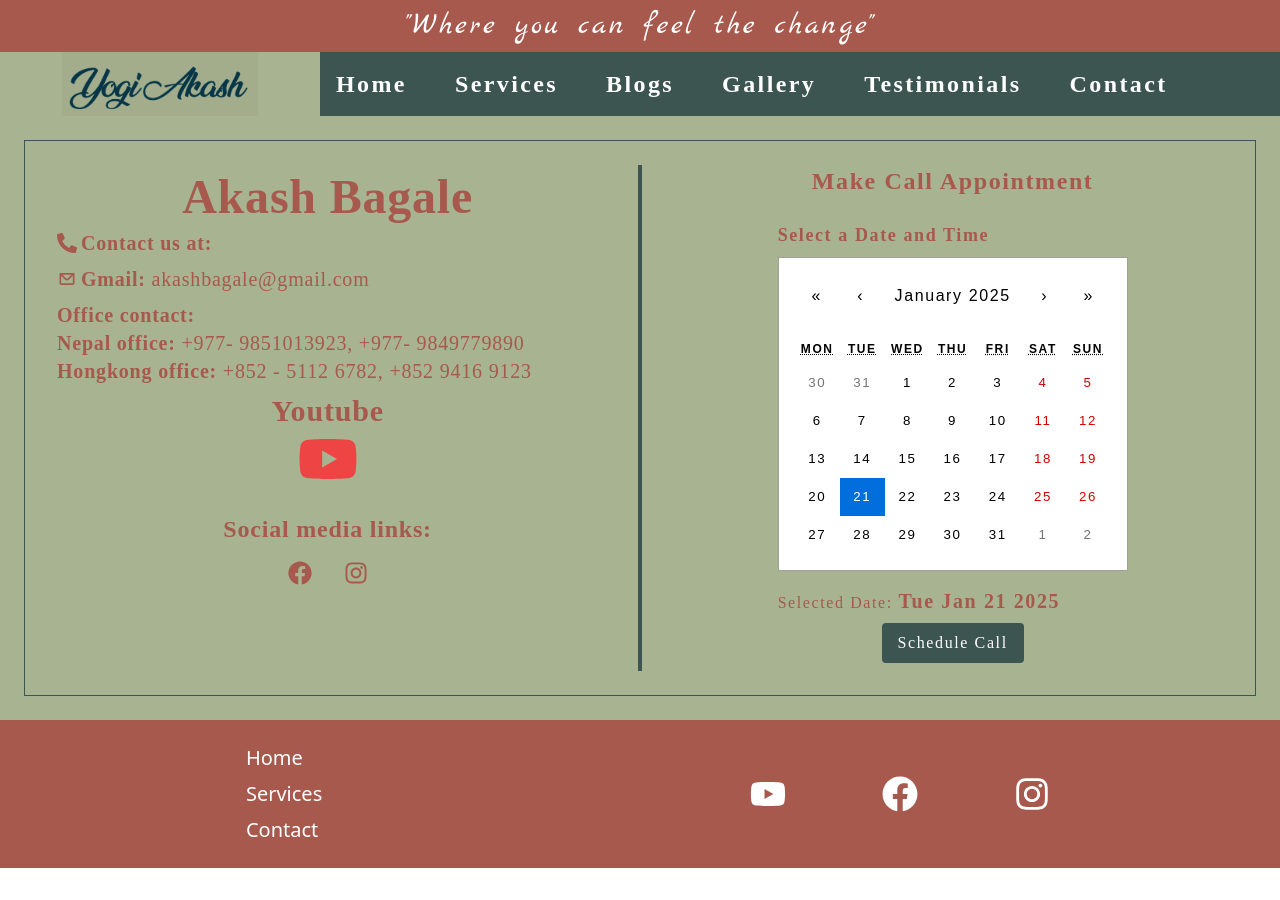
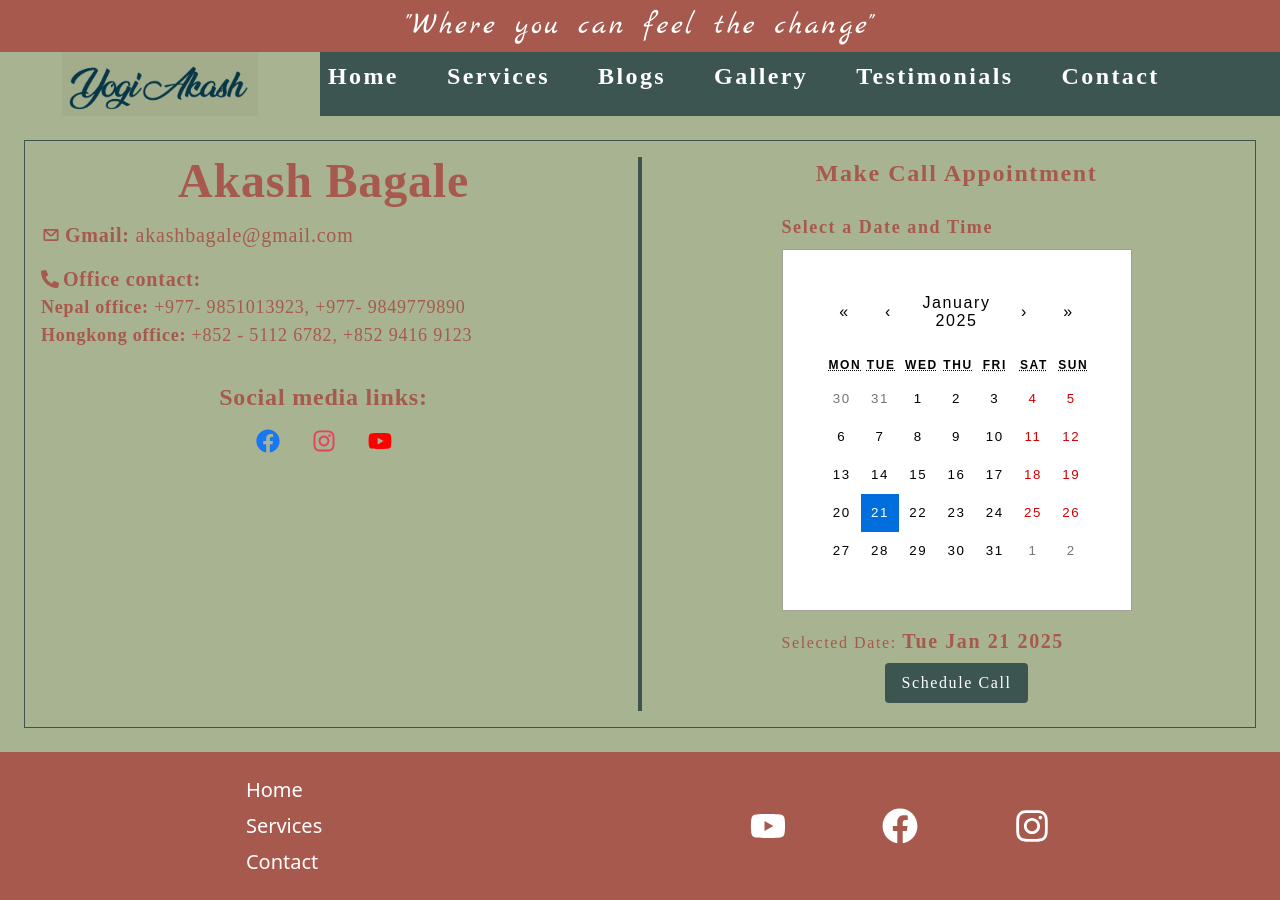
Before and after one commit to shashankapoudel/master-akash-portfolio, a React (Vite) app: page /contact in a window 1280 px wide. Before the commit the page ends 868 px from the top, so only its background shows below. Built offline with nearby package versions, Linux system fonts and the light colour scheme.

Commit message:
latest changes

```diff
--- a/src/components/header.jsx
+++ b/src/components/header.jsx
@@ -24,14 +24,13 @@ const Header = () => {
         <div className='flex flex-col'>
 
             <div className='bg-[#a7594d] text-center p-2 '>
-                <p className='text-3xl font-marck-script text-white tracking-widest '>"Where you can feel the change"</p>
+                <p className='text-xl lg:text-3xl font-marck-script text-white tracking-widest '>"Where you can feel the change"</p>
             </div>
 
             <div className='flex justify-between  '>
-                <div className='w-1/4 flex items-center justify-center'>
+                <div className='lg:w-1/4 w-1/3 flex  justify-center'>
                     <img
                         src="/Images/logo1.jpg"
-                        // src={logo}
                         alt="Company Logo"
                         className="lg:w-auto h-16 w-44 transition-transform duration-300 hover:scale-105 mix-blend-multiply"
                     />
@@ -44,7 +43,7 @@ const Header = () => {
                     {menuOpen ? <FiX /> : <FiMenu />}
                 </button>
 
-                <div className=' hidden md:flex w-3/4 bg-[#3c5551] font-playfair-display p-4 gap-12 ml-auto text-white'>
+                <div className=' hidden md:flex lg:w-3/4 w-2/3 bg-[#3c5551] font-playfair-display p-2 gap-12 ml-auto text-white'>
                     {
                         navItems.map((item) => (
                             <NavLink to={item.path}
@@ -58,10 +57,12 @@ const Header = () => {
                         )
                     }
                 </div>
+
             </div>
+
             {
                 menuOpen && (
-                    <div className="md:hidden bg-[#F6F8FA]">
+                    <div className="md:hidden bg-[#F6F8FA] p-2">
                         <ul className="flex flex-col gap-4 p-4">
                             {navItems.map((item) => (
                                 <li key={item.name}>
--- a/src/components/schedule.jsx
+++ b/src/components/schedule.jsx
@@ -28,12 +28,12 @@ const Schedule = () => {
 
     return (
         <div className="flex  justify-center   bg-[#A8B391] text-black p-2">
-            <div className="">
+            <div className="w-full">
                 <h2 className="text-lg font-bold mb-2 text-[#a7594d]">Select a Date and Time</h2>
                 <Calendar
                     onChange={handleDateChange}
                     value={date}
-                    className="mb-4 p-4 custom-calendar"
+                    className="mb-4 p-10 custom-calendar"
                 />
                 <p className="text-[#a7594d]">Selected Date:   <span className='text-xl font-semibold'>{date.toDateString()}</span> </p>
 
@@ -45,6 +45,7 @@ const Schedule = () => {
                         Schedule Call
                     </button>
                 </div>
+
             </div>
 
         </div >
--- a/src/pages/contact.jsx
+++ b/src/pages/contact.jsx
@@ -13,38 +13,42 @@ const Contact = () => {
     return (
         <div className="flex w-full  ">
 
-            <div className="flex flex-col lg:flex-row  lg:m-6 m-0 lg:border border-[#3c5551]  w-full  font-playfair-display h-full tracking-wider p-2">
+            <div className="flex flex-col lg:flex-row  lg:m-6 m-0 lg:border border-[#3c5551]  w-full  font-playfair-display h-full tracking-wider ">
 
-                <div className="flex flex-col items-center lg:w-1/2 w-full md:w-full text-white p-6 gap-2">
+                <div className="flex flex-col items-center lg:w-1/2 w-full md:w-full text-white p-4 gap-4">
                     <h1 className="align-text-top text-[#a7594d] font-bold text-4xl md:text-5xl">Akash Bagale</h1>
 
-                    <div className='flex  mr-auto items-center justify-center gap-1 text-xl md:text-2xl lg:text-xl'>
+                    {/* <div className='flex  mr-auto items-center justify-center gap-1 text-xl md:text-2xl lg:text-xl'>
                         <FaPhoneAlt className=' text-[#a7594d]' />
                         <p className='text-start mr-auto  font-medium text-[#a7594d]'><span className='font-semibold text-[#a7594d]' >Contact us at:</span></p>
-                    </div>
+                    </div> */}
 
                     <div className='flex items-center justify-center mr-auto text-xl gap-1'>
                         <CgMail className='text-[#a7594d] text-xl font-semibold' />
                         <p className='text-start mr-auto text-[#a7594d]'> <span className='font-semibold text-[#a7594d]'>Gmail: </span>akashbagale@gmail.com</p>
                     </div>
 
-                    <div className='mr-auto text-xl font-playfair-display'>
-                        <p className='text-xl font-semibold text-[#a7594d]'>Office contact:</p>
-                        <p className='text-left text-[#a7594d]'><span className='font-semibold text-[#a7594d]'>Nepal office: </span> +977- 9851013923, +977- 9849779890</p>
-                        <p className='text-left text-[#a7594d]'><span className='font-semibold text-[#a7594d]'>Hongkong office:  </span>+852 - 5112 6782,  +852 9416 9123</p>
+                    <div className='mr-auto text-xl font-playfair-display '>
+                        <div className='flex items-center gap-1'>
+                            <FaPhoneAlt className=' text-[#a7594d] text-lg' />
+                            <p className='text-xl font-semibold text-[#a7594d]'>Office contact:</p>
+                        </div>
+                        <p className='text-left text-[#a7594d] text-lg'><span className='font-semibold text-lg text-[#a7594d]'>Nepal office: </span> +977- 9851013923, +977- 9849779890</p>
+                        <p className='text-left text-[#a7594d] text-lg'><span className='font-semibold text-[#a7594d]text-xl'>Hongkong office:  </span>+852 - 5112 6782,  +852 9416 9123</p>
                     </div>
 
-                    <div className=' flex flex-col items-center justify-center'>
+                    {/* <div className=' flex flex-col items-center justify-center'>
                         <p className='text-3xl text-[#a7594d] font-semibold'>Youtube</p>
                         <a href='https://www.youtube.com/@Yogi_akash/featured '><FaYoutube className=' text-6xl text-red-500' /></a>
-                    </div>
+                    </div> */}
 
                     <div className='flex flex-col  mt-4'>
                         <p className='text-2xl font-playfair-display text-start mr-auto font-semibold text-[#a7594d]'>Social media links:</p>
 
                         <div className='flex gap-8 items-center justify-center p-4'>
-                            <a href='https://www.facebook.com/soundhealinginstructor '><FaFacebook className='text-2xl text-[#a7594d]' /></a>
-                            <a href='https://www.instagram.com/soundhealing.hk/'><FaInstagram className='text-2xl text-[#a7594d]' /></a>
+                            <a href='https://www.facebook.com/soundhealinginstructor '><FaFacebook className='text-2xl text-[#1877F2]' /></a>
+                            <a href='https://www.instagram.com/soundhealing.hk/'><FaInstagram className='text-2xl text-[#E4405F]' /></a>
+                            <a href='https://www.youtube.com/@Yogi_akash/featured '><FaYoutube className=' text-2xl text-[#FF0000]' /></a>
                         </div>
                     </div>
 
```
